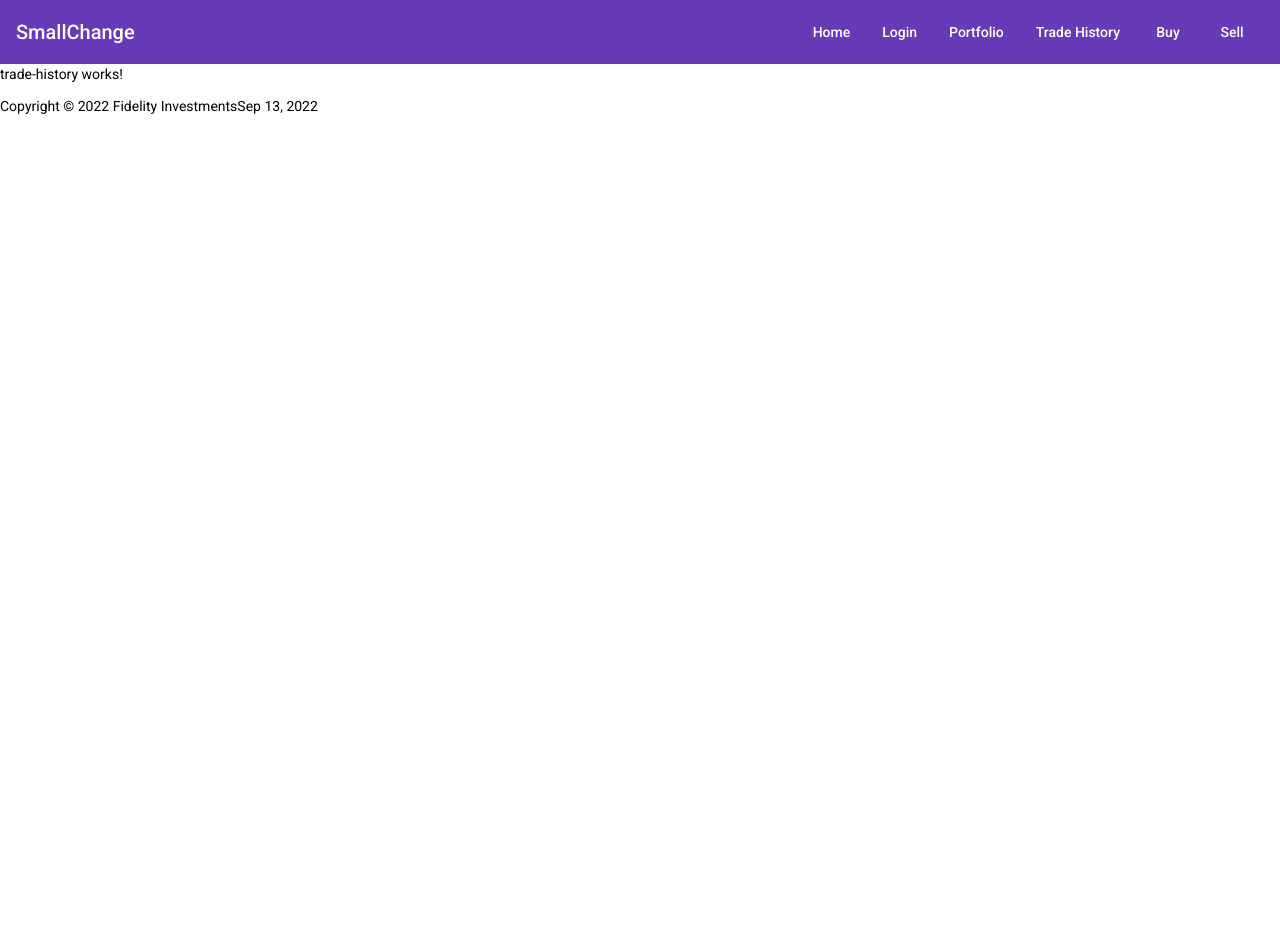
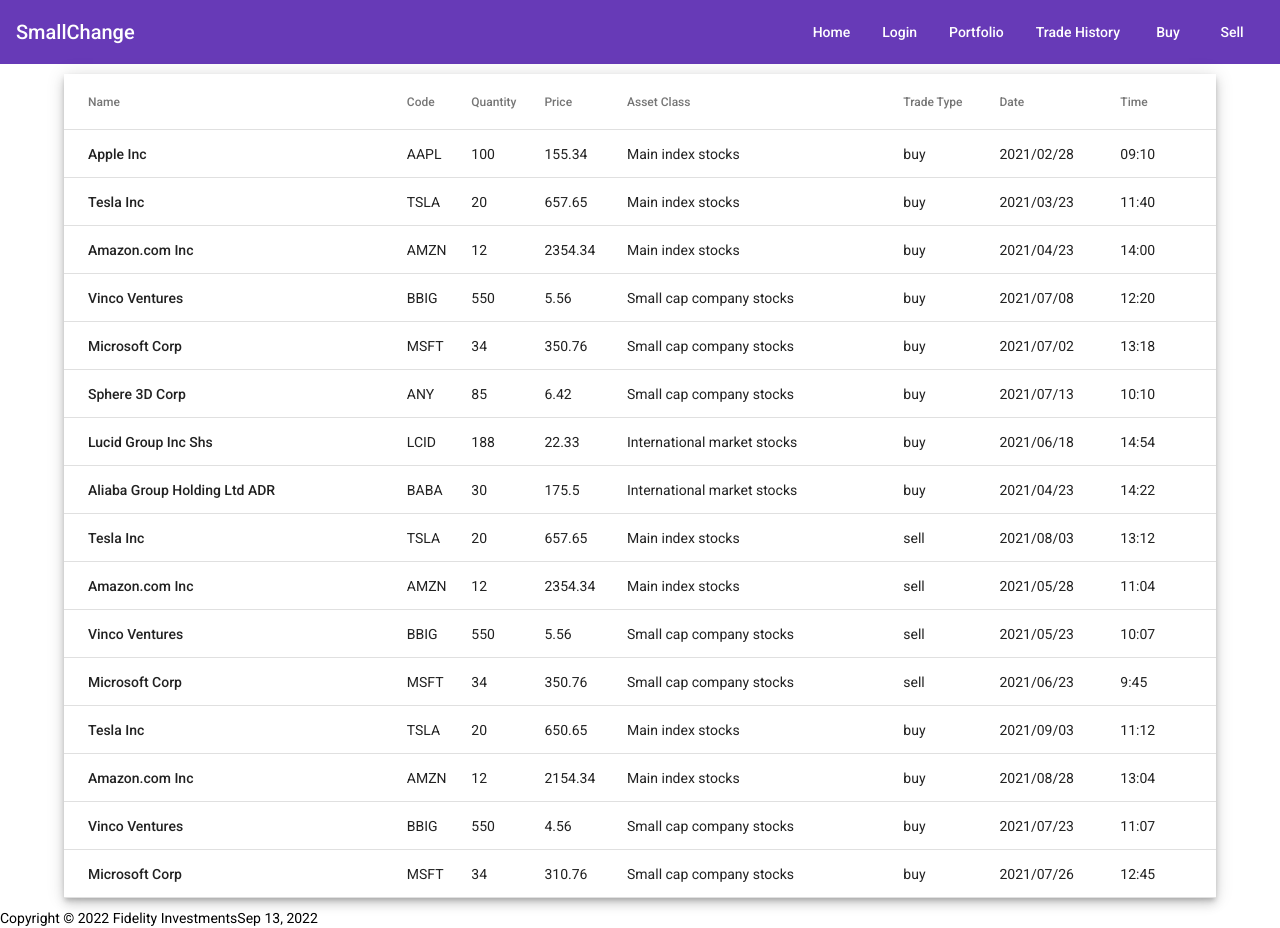
Before and after one commit to shaansubbaiah/smallchange, an Angular app: page /trade-history in a window 1280 px wide. Before the commit the page ends 800 px from the top, so only its background shows below. Built offline with nearby package versions, Linux system fonts and the light colour scheme.

Commit message:
Add trade history table

```diff
--- a/src/app/core/services/data.service.ts
+++ b/src/app/core/services/data.service.ts
@@ -1,8 +1,13 @@
 import { Injectable } from '@angular/core';
+import { dummy_data_order } from '../../core/models/mock-data';
 
 @Injectable({
   providedIn: 'root',
 })
 export class DataService {
   constructor() {}
+
+  getTradeHistory() {
+    return dummy_data_order;
+  }
 }
--- a/src/app/features/features.module.ts
+++ b/src/app/features/features.module.ts
@@ -6,6 +6,7 @@ import { MatInputModule } from '@angular/material/input';
 import { MatIconModule } from '@angular/material/icon';
 import { MatCardModule } from '@angular/material/card';
 import { MatButtonModule } from '@angular/material/button';
+import { MatTableModule } from '@angular/material/table';
 
 import { LoginPageComponent } from './login-page/login-page.component';
 import { LoginFormComponent } from './login-page/login-form/login-form.component';
@@ -34,6 +35,7 @@ import { PageNotFoundComponent } from './page-not-found/page-not-found.component
     MatIconModule,
     MatCardModule,
     MatButtonModule,
+    MatTableModule,
   ],
   exports: [LoginPageComponent, HomePageComponent],
 })
--- a/src/app/features/trade-history/trade-history.component.html
+++ b/src/app/features/trade-history/trade-history.component.html
@@ -1 +1,53 @@
-<p>trade-history works!</p>
+<!-- for testing  -->
+<!-- <code>
+  {{ tradeHistory | json }}
+</code> -->
+<div class="table-container">
+  <table
+    mat-table
+    [dataSource]="tradeHistory"
+    class="data-table mat-elevation-z6"
+  >
+    <ng-container matColumnDef="name">
+      <th mat-header-cell *matHeaderCellDef>Name</th>
+      <td mat-cell *matCellDef="let e">{{ e.name }}</td>
+    </ng-container>
+
+    <ng-container matColumnDef="code">
+      <th mat-header-cell *matHeaderCellDef>Code</th>
+      <td mat-cell *matCellDef="let e">{{ e.code }}</td>
+    </ng-container>
+
+    <ng-container matColumnDef="quantity">
+      <th mat-header-cell *matHeaderCellDef>Quantity</th>
+      <td mat-cell *matCellDef="let e">{{ e.quantity }}</td>
+    </ng-container>
+
+    <ng-container matColumnDef="price">
+      <th mat-header-cell *matHeaderCellDef>Price</th>
+      <td mat-cell *matCellDef="let e">{{ e.price }}</td>
+    </ng-container>
+
+    <ng-container matColumnDef="asset_class">
+      <th mat-header-cell *matHeaderCellDef>Asset Class</th>
+      <td mat-cell *matCellDef="let e">{{ e.asset_class }}</td>
+    </ng-container>
+
+    <ng-container matColumnDef="trade_type">
+      <th mat-header-cell *matHeaderCellDef>Trade Type</th>
+      <td mat-cell *matCellDef="let e">{{ e.trade_type }}</td>
+    </ng-container>
+
+    <ng-container matColumnDef="date">
+      <th mat-header-cell *matHeaderCellDef>Date</th>
+      <td mat-cell *matCellDef="let e">{{ e.date }}</td>
+    </ng-container>
+    <ng-container matColumnDef="time">
+      <th mat-header-cell *matHeaderCellDef>Time</th>
+      <td mat-cell *matCellDef="let e">{{ e.time }}</td>
+    </ng-container>
+
+    <tr mat-header-row *matHeaderRowDef="displayedColumns"></tr>
+    <tr mat-row *matRowDef="let row; columns: displayedColumns"></tr>
+  </table>
+</div>
--- a/src/app/features/trade-history/trade-history.component.scss
+++ b/src/app/features/trade-history/trade-history.component.scss
@@ -0,0 +1,14 @@
+.table-container {
+  display: flex;
+  justify-content: center;
+  margin: 10px 0;
+}
+
+table {
+  width: 90%;
+  margin: auto 10px;
+}
+
+.mat-column-name {
+  font-weight: 500;
+}
--- a/src/app/features/trade-history/trade-history.component.ts
+++ b/src/app/features/trade-history/trade-history.component.ts
@@ -1,15 +1,29 @@
 import { Component, OnInit } from '@angular/core';
+import { DataService } from 'src/app/core/services/data.service';
+import { TradeStock } from '../../core/models/trade-stock';
 
 @Component({
   selector: 'app-trade-history',
   templateUrl: './trade-history.component.html',
-  styleUrls: ['./trade-history.component.scss']
+  styleUrls: ['./trade-history.component.scss'],
 })
 export class TradeHistoryComponent implements OnInit {
+  tradeHistory: TradeStock[] = [];
 
-  constructor() { }
+  displayedColumns: string[] = [
+    'name',
+    'code',
+    'quantity',
+    'price',
+    'asset_class',
+    'trade_type',
+    'date',
+    'time',
+  ];
+
+  constructor(private dataService: DataService) {}
 
   ngOnInit(): void {
+    this.tradeHistory = this.dataService.getTradeHistory();
   }
-
 }
```
Also changed, not shown: src/app/core/models/trade-stock.ts (+2 -14 lines).
